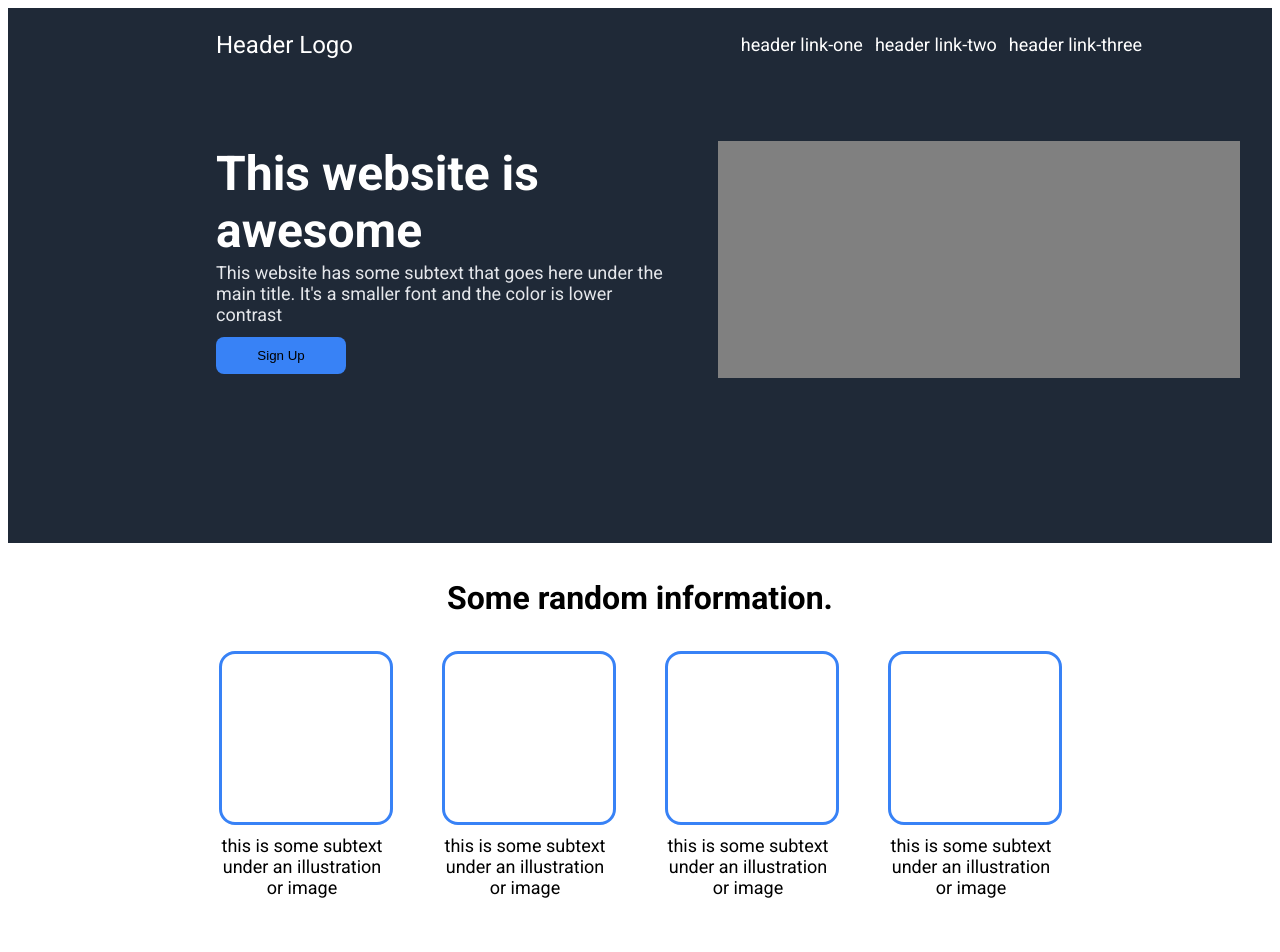
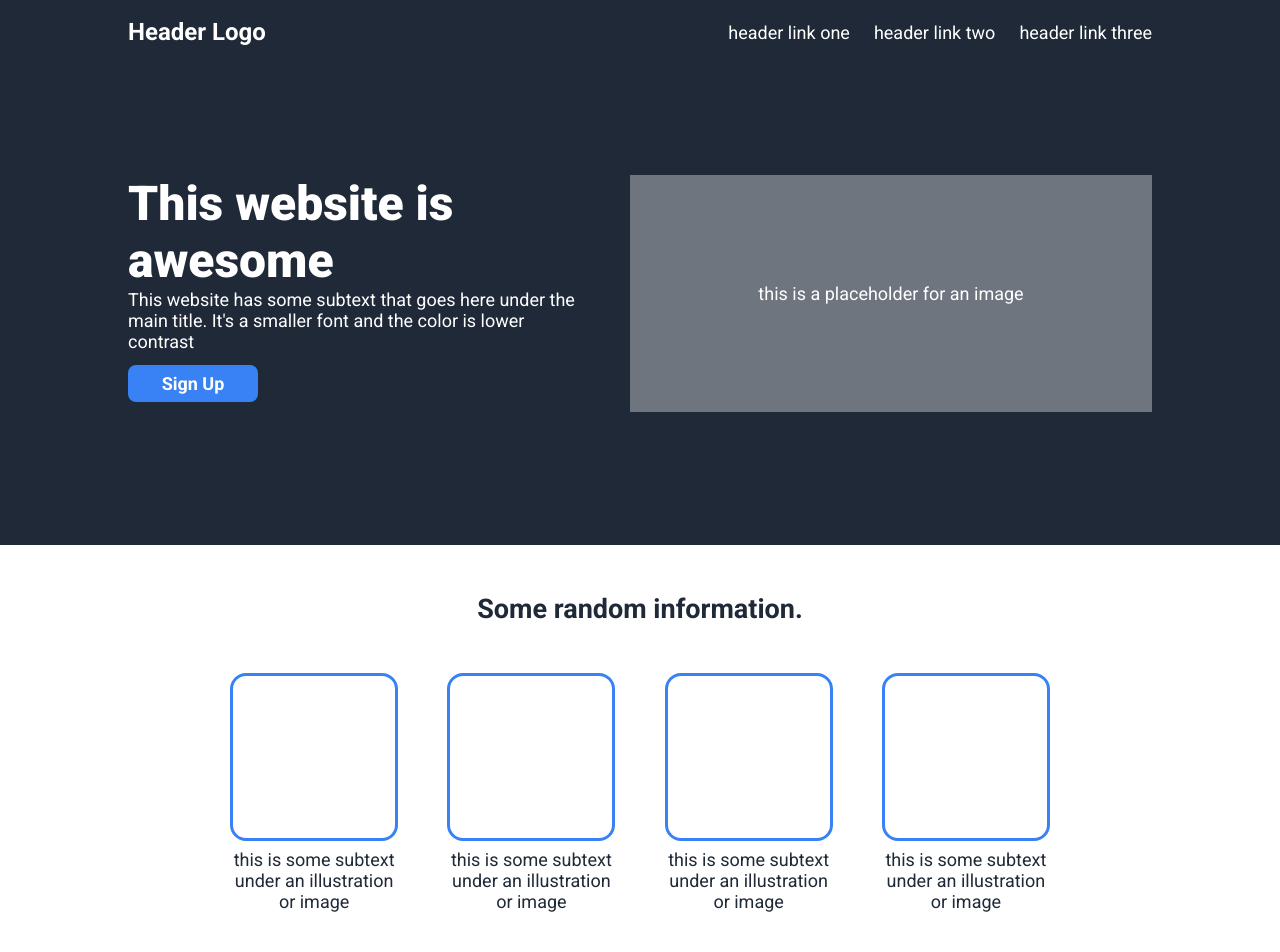
Before and after one commit to oshudev/odin-landing-page, a plain HTML site: page index.html in a window 1280 px wide. Shown: the top 952 px of the page. Drawn offline with Linux system fonts and the light colour scheme.

Commit message:
refactor: proper html structure and css styling

```diff
--- a/index.html
+++ b/index.html
@@ -7,76 +7,68 @@
         <title>Landing Page</title>
     </head>
     <body>
+        <header class="header-links">
+            <nav class="navbar">
+                <div class="logo">Header Logo</div>
+                <ul class="navbar-list">
+                    <li class="navbar-item">
+                        <a href="#" class="navbar-link">header link one</a>
+                    </li>
+                    <li class="navbar-item">
+                        <a href="#" class="navbar-link">header link two</a>
+                    </li>
+                    <li class="navbar-item">
+                        <a href="#" class="navbar-link">header link three</a>
+                    </li>
+                </ul>
+            </nav>
+        </header>
         <main>
-            <div class="top-section">
-                <div class="header_links">
-                    <div class="left-section">
-                        <p>Header Logo</p>
+            <section class="hero">
+                <div class="hero-container">
+                    <div class="left-side">
+                        <div class="text-container">
+                            <h1>This website is awesome</h1>
+                            <p>
+                                This website has some subtext that goes here
+                                under the main title. It's a smaller font and
+                                the color is lower contrast
+                            </p>
                         </div>
-                    <div class="right-section">
-                        <ul>
-                            <li>header link-one</li>
-                            <li>header link-two</li>
-                            <li>header link-three</li>
-                        </ul>
+                        <button class="button">Sign Up</button>
+                    </div>
+                    <div class="right-side">
+                        this is a placeholder for an image
                     </div>
                 </div>
-                <div class="header_description">
-                    <div class="left-side">
-                        <h1>This website is awesome</h1>
-                        <p>
-                            This website has some subtext that goes here under
-                            the main title. It's a smaller font and the color is
-                            lower contrast
-                        </p>
-                        <div class="header-button">
-                            <button>Sign Up</button>
-                        </div>
-                    </div>
-
-                    <div class="right-side"></div>
-                </div>
-            </div>
-
-            <div class="middle-section">
-                <div class="info-header">
-                    <h1>Some random information.</h1>
-                </div>
-
-                <div class="image-container">
-                    <div class="container">
+            </section>
+            <section class="random-info">
+                <div class="random-info-container">
+                    <h2>Some random information.</h2>
+                    <div class="card-container">
+                        <div class="card">
                             <div class="border-sqr"></div>
-                        <div class="text">
                             <p>
                                 this is some subtext under an illustration or
                                 image
                             </p>
                         </div>
-                    </div>
-
-                    <div class="container">
+                        <div class="card">
                             <div class="border-sqr"></div>
-                        <div class="text">
                             <p>
                                 this is some subtext under an illustration or
                                 image
                             </p>
                         </div>
-                    </div>
-
-                    <div class="container">
+                        <div class="card">
                             <div class="border-sqr"></div>
-                        <div class="text">
                             <p>
                                 this is some subtext under an illustration or
                                 image
                             </p>
                         </div>
-                    </div>
-
-                    <div class="container">
+                        <div class="card">
                             <div class="border-sqr"></div>
-                        <div class="text">
                             <p>
                                 this is some subtext under an illustration or
                                 image
@@ -84,21 +76,22 @@
                         </div>
                     </div>
                 </div>
-            </div>
-
-            <div class="quote">
+            </section>
+            <section class="quote">
+                <div class="quote-container">
                     <p class="inspiring-quote">
                         This is an inspiring quote, or a testimonial from a
-                    customer. Maybe it’s just filling up space, or maybe people
-                    will actually read it. Who knows? All I know is that it
-                    looks nice.
-                    <br />
-                    <b id="author">-Thor, God of Thunder</b>
+                        customer. Maybe it’s just filling up space, or maybe
+                        people will actually read it. Who knows? All I know is
+                        that it looks nice.
+                    </p>
+                    <p class="author">
+                        <b>-Thor, God of Thunder</b>
                     </p>
                 </div>
-
-            <div class="section_sign-up">
-                <div class="signup">
+            </section>
+            <section class="sign-up">
+                <div class="signup-container">
                     <div class="signup-text">
                         <h3>Call to action! It’s time</h3>
                         <p>
@@ -106,15 +99,12 @@
                             right over there!
                         </p>
                     </div>
-                    <div>
-                        <button class="signup-button">Sign Up</button>
+                    <button class="button button-outline">Sign Up</button>
                 </div>
-                </div>
-            </div>
-
-            <div class="footer_copyright">
-                <footer>Copyright © The Odin Project 2021</footer>
-            </div>
+            </section>
         </main>
+        <footer class="footer_copyright">
+            <p>Copyright &copy; The Odin Project 2021</p>
+        </footer>
     </body>
 </html>
--- a/style.css
+++ b/style.css
@@ -1,114 +1,151 @@
 @import url("https://fonts.googleapis.com/css2?family=Roboto:ital,wght@0,100;0,300;0,400;0,500;0,700;0,900;1,100;1,300;1,400;1,500;1,700;1,900&display=swap");
 
-html {
-    font-family: "Roboto";
+* {
+    margin: 0;
+    padding: 0;
+    box-sizing: border-box;
 }
 
-ul {
+body {
+    font-family: "Roboto", sans-serif;
+    font-size: 18px;
+    color: #1f2937;
+    background-color: #ffffff;
+}
+
+ul,
+ol {
+    list-style: none;
+}
+
+button {
+    font: inherit;
+}
+
+a {
+    text-decoration: none;
+    color: #1f2937;
+}
+
+/* ul {
     display: flex;
     list-style-type: none;
     color: black;
     gap: 12px;
     color: white;
+} */
+
+.header-links {
+    padding: 18px;
+    width: 100%;
+    background-color: #1f2937;
 }
 
-.left-section p {
-    font-size: 24px;
-    color: white;
-}
-.right-section li {
-    font-size: 18px;
-}
-.top-section {
+.navbar {
     display: flex;
-    flex-direction: column;
-    background-color: #1f2937;
-    height: 535px;
-    box-sizing: border-box;
-    padding: 10px 130px 0px 208px;
-    gap: 70px;
+    align-items: center;
+    justify-content: space-between;
+    margin-inline: auto;
+    max-width: 1024px;
+    color: #ffffff;
 }
 
-.header_links {
-    display: flex;
-    justify-content: space-between;
-    align-items: center;
+.logo {
+    font-size: 24px;
+    font-weight: 700;
 }
 
-.info-header {
+.navbar-list {
     display: flex;
-    justify-content: center;
-    margin-bottom: 12px;
-    margin-top: 15px;
+    gap: 24px;
 }
 
-.header_description {
-    display: flex;
-    justify-content: space-between;
-    align-items: center;
-    width: 1024px;
-    height: 237px;
+.navbar-link {
+    color: inherit;
 }
 
-.left-side {
-    width: 453px;
-    height: 230px;
-    justify-content: center;
-    align-items: center;
+.button {
+    display: block;
+    padding: 8px;
+    width: 130px;
+    font-weight: 700;
+    color: #ffffff;
+    background-color: #3882f6;
+    border: none;
+    border-radius: 8px;
+    cursor: pointer;
 }
 
-.left-side p {
-    color: #e5e7eb;
-    font-size: 18px;
-    margin-bottom: 12px;
+.button-outline {
+    background-color: transparent;
+    border: 2px solid #ffffff;
 }
 
-.left-side h1,
-p {
-    margin: 0;
+.hero {
+    padding-block: 111px 133px;
+    color: #ffffff;
+    background-color: #1f2937;
 }
 
-.left-side h1 {
+.hero-container {
+    display: flex;
+    gap: 49px;
+    margin-inline: auto;
+    width: 1024px;
+}
+
+.hero-container .left-side {
+    flex: 1 1 0;
+}
+
+.text-container {
+    margin-bottom: 13px;
+}
+
+.text-container h1 {
     font-size: 48px;
-    color: white;
-    width: 346px;
-    margin-bottom: 3px;
+    font-weight: 800;
 }
+
 .right-side {
-    background-color: gray;
+    display: flex;
+    align-items: center;
+    justify-content: center;
+    background-color: hsla(220, 13%, 91%, 0.4);
     width: 522px;
     height: 237px;
 }
 
-button {
-    background-color: #3882f6;
-    width: 130px;
-    height: 37px;
-    border-radius: 8px;
-    border: none;
+.random-info {
+    padding-block: 48px 122px;
 }
 
-.image-container {
+.random-info-container {
+    margin-inline: auto;
+    width: 820px;
+}
+
+.random-info h2 {
+    margin-bottom: 48px;
+    text-align: center;
+}
+
+.card-container {
     display: flex;
     justify-content: center;
     gap: 49px;
-    margin-bottom: 100px;
 }
 
-div.border-sqr {
+.card .border-sqr {
     border: 3px solid #3882f6;
     width: 168px;
     height: 168px;
     border-radius: 16px;
 }
 
-div.text {
-    display: flex;
-    width: 167px;
-    align-items: center;
+.card p {
     text-align: center;
-    margin-top: 10px;
-    font-size: 18px;
+    margin-top: 8px;
 }
 
 .inspiring-quote {
@@ -126,54 +163,35 @@ div.text {
     justify-content: center;
     align-items: center;
     background-color: #e5e7eb;
-    box-sizing: border-box;
-    /* padding: 131px 305px 102px 343px; */
     height: 429px;
 }
 
-#author {
-    float: right;
-    font-style: normal;
-    font-family: "Roboto";
+.author {
+    padding-right: 30px;
     font-size: 24px;
+    text-align: right;
 }
 
-.section_sign-up {
+.sign-up {
+    margin-block: 100px;
+}
+
+.signup-container {
     display: flex;
     align-items: center;
-    justify-content: center;
-    padding: 80px 208px 80px 208px;
+    justify-content: space-between;
+    padding: 50px 120px;
+    width: 1024px;
+    border-radius: 8px;
+    margin-inline: auto;
+    color: white;
+    background-color: #3882f6;
 }
 
-.signup {
-    display: flex;
-    align-items: center;
-    justify-content: center;
-    box-sizing: border-box;
-    background-color: #3882f6;
-    color: white;
-    width: 1024px;
-    height: 150px;
-    padding: 50px 120px 50px 121px;
-    border-radius: 8px;
-}
-.signup p {
-    width: 495px;
-    height: 50px;
-}
-
-.signup-text {
-    width: 783px;
-    height: 50px;
-}
-.signup-text h3 {
+.sign-up h3 {
     font-size: 24px;
     color: white;
     margin: 0;
-}
-
-.signup-text p {
-    font-size: 18px;
 }
 
 .signup-button {
```
Lines whose indentation alone changed are shown as unchanged.
